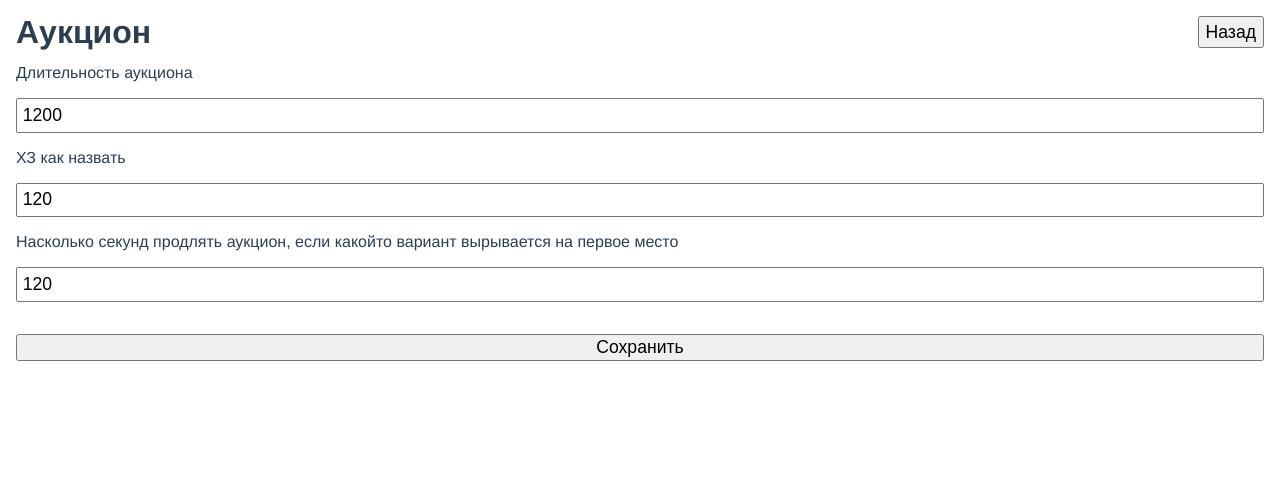
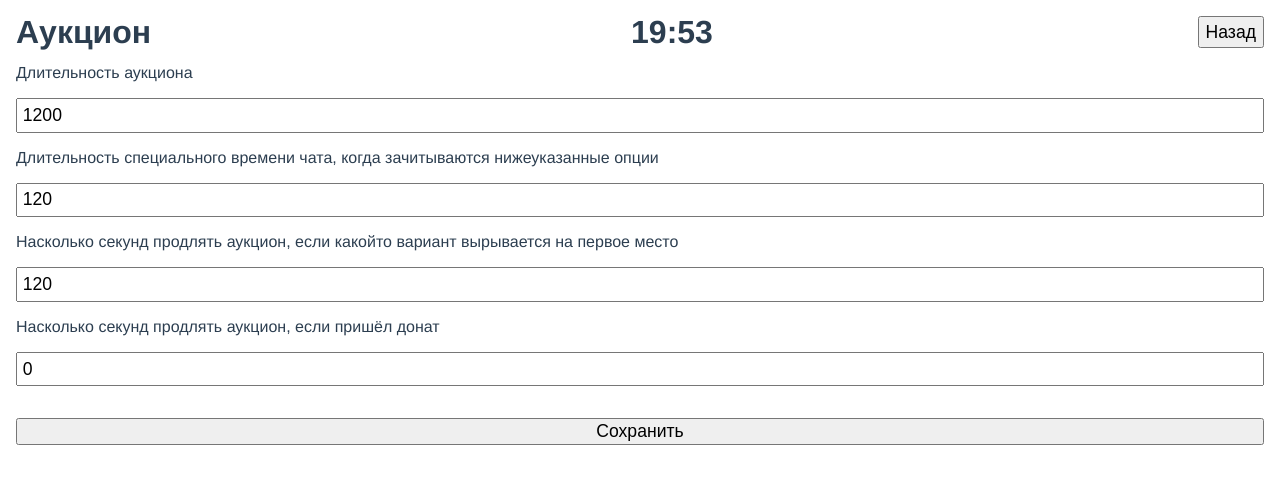
Before and after one commit to khades/simple-auction, a Vue app: page / in a window 1280 px wide. Both pictures are taken after a click on the button "Настроить таймер". Shown: the top 484 px of the page. Built offline with nearby package versions, Linux system fonts and the light colour scheme.

Commit message:
Finished

```diff
--- a/src/App.vue
+++ b/src/App.vue
@@ -3,17 +3,20 @@
     <div v-if="page === 'timerSettings'" id="app" class="auction-app">
          <div class="auction-app__header">
       <div class="auction-app__header-text">Аукцион</div>
+      <Timer :getCurrentAuctionStart=getCurrentAuctionStart :getCurrentAuctionDuration=getCurrentAuctionDuration />
       <div class="auction-app__buttons">
         <button type=button @click=goToApp>Назад</button>
       </div>
     </div>
     <div class="auction-app__body">
-      <TimerSettings :getAuctionDuration=getAuctionDuration :getAuctionTimeout=getAuctionTimeout :getAuctionTimeoutExtension=getAuctionTimeoutExtension :saveTimerSettings=saveTimerSettings />
+      <TimerSettings :getAuctionExtension=getAuctionExtension :getAuctionDuration=getAuctionDuration :getAuctionTimeout=getAuctionTimeout :getAuctionWinnerChangeExtension=getAuctionWinnerChangeExtension :saveTimerSettings=saveTimerSettings />
     </div>
   </div>
   <div v-if="page === 'settings'" id="app" class="auction-app">
     <div class="auction-app__header">
       <div class="auction-app__header-text">Аукцион</div>
+      <Timer :getCurrentAuctionStart=getCurrentAuctionStart :getCurrentAuctionDuration=getCurrentAuctionDuration />
+
       <div class="auction-app__buttons">
         <button type=button @click=goToApp>Назад</button>
       </div>
@@ -26,6 +29,8 @@
   <div v-if="page === 'app'"  id="app" class="auction-app">
     <div class="auction-app__header">
       <div class="auction-app__header-text">Аукцион</div>
+      <Timer :getCurrentAuctionStart=getCurrentAuctionStart :getCurrentAuctionDuration=getCurrentAuctionDuration />
+
       <div class="auction-app__buttons">
         <button type=button @click=goToTimerSettings>Настроить таймер</button>
         <button type=button @click=goToSettings>Настроить системы донатов</button>
@@ -53,6 +58,7 @@ import AuctionItem from "./components/AuctionItem";
 import IncomingTransaction from "./components/IncomingTransaction";
 import Settings from "./components/Settings";
 import TimerSettings from "./components/TimerSettings";
+import Timer from "./components/Timer";
 
 import DonationEvents from "./DonationEvents";
 
@@ -61,9 +67,15 @@ var data = function() {
     parseInt(localStorage.getItem("auctionDuration")) || 1200;
   this.auctionTimeout =
     parseInt(localStorage.getItem("auctionDurationTimeout")) || 120;
-  this.auctionTimeoutExtension =
+  this.auctionWinnerChangeExtension =
     parseInt(localStorage.getItem("auctionDurationTimeoutExtension")) || 120;
-
+  this.auctionExtension =
+    parseInt(localStorage.getItem("auctionExtension")) || 0;
+  this.currentAuctionDuration =
+    parseInt(localStorage.getItem("currentAuctionDuration")) || 1200;
+  this.currentAuctionStart =
+    parseInt(localStorage.getItem("currentAuctionStart")) ||
+    new Date().getTime();
   this.streamlabsKey = localStorage.getItem("streamlabsKey");
   this.donationalertsKey = localStorage.getItem("donationalertsKey");
   this.page = "app";
@@ -106,7 +118,7 @@ var data = function() {
     page: this.page,
     auctionDuration: this.auctionDuration,
     auctionTimeout: this.auctionTimeout,
-    auctionTimeoutExtension: this.auctionTimeoutExtension,
+    auctionWinnerChangeExtension: this.auctionWinnerChangeExtension,
     topAmount: this.topAmount,
     items: this.items,
     streamlabsKey: this.streamlabsKey,
@@ -118,23 +130,36 @@ var data = function() {
     getAuctionTimeout: () => {
       return this.auctionTimeout;
     },
-    getAuctionTimeoutExtension: () => {
-      return this.auctionTimeoutExtension;
+    getCurrentAuctionDuration: () => {
+      return this.currentAuctionDuration;
+    },
+    getAuctionExtension: () => {
+      return this.auctionExtension;
+    },
+    getCurrentAuctionStart: () => {
+      return this.currentAuctionStart;
+    },
+    getAuctionWinnerChangeExtension: () => {
+      return this.auctionWinnerChangeExtension;
     },
     saveTimerSettings: (
       auctionDuration,
       auctionTimeout,
-      auctionTimeoutExtension
+      auctionWinnerChangeExtension,
+      auctionExtension
     ) => {
       this.auctionDuration = parseInt(auctionDuration) || 1200;
       this.auctionTimeout = parseInt(auctionTimeout) || 120;
-      this.auctionTimeoutExtension = parseInt(auctionTimeoutExtension) || 120;
+      this.auctionWinnerChangeExtension = parseInt(auctionWinnerChangeExtension) || 120;
+      this.auctionExtension = parseInt(auctionExtension) || 120;
       localStorage.setItem("auctionDuration", this.auctionDuration);
       localStorage.setItem("auctionTimeout", this.auctionTimeout);
+
       localStorage.setItem(
-        "auctionTimeoutExtension",
-        this.auctionTimeoutExtension
+        "auctionWinnerChangeExtension",
+        this.auctionWinnerChangeExtension
       );
+      localStorage.setItem("auctionExtension", this.auctionExtension);
     },
 
     goToApp: () => {
@@ -153,6 +178,10 @@ var data = function() {
       return this.items;
     },
     addMoneyToItem: (itemName, incomingTransaction) => {
+      var topItem= ""
+      if (this.items.length > 0) {
+        topItem = this.items[0].name
+      }
       var itemFound = this.items.some((item, index) => {
         if (itemName !== item.name) return false;
         this.items[index].amount =
@@ -168,6 +197,14 @@ var data = function() {
       this.incomingTransaсtions = this.incomingTransaсtions.filter(
         item => item !== incomingTransaction
       );
+      if (new Date().getTime() > this.currentAuctionStart +this.currentAuctionDuration* 1000 - this.auctionTimeout * 1000) {
+        this.currentAuctionDuration = this.currentAuctionDuration + this.auctionExtension
+        if (topItem != this.items[0].name) {
+          this.currentAuctionDuration = this.currentAuctionDuration + this.auctionWinnerChangeExtension
+        }
+        localStorage.setItem("currentAuctionDuration", this.auctionDuration);
+
+      }
       localStorage.setItem(
         "incomingTransaсtions",
         JSON.stringify(this.incomingTransaсtions)
@@ -179,6 +216,14 @@ var data = function() {
     fullReset: () => {
       this.items = [];
       this.incomingTransaсtions = [];
+
+      this.currentAuctionDuration = this.auctionDuration;
+      localStorage.setItem("currentAuctionDuration", this.auctionDuration);
+
+      this.currentAuctionStart = new Date().getTime();
+      console.log(this.currentAuctionStart)
+      localStorage.setItem("currentAuctionStart", this.currentAuctionStart);
+
       localStorage.setItem("items", JSON.stringify(this.items));
       localStorage.setItem(
         "incomingTransaсtions",
@@ -211,12 +256,10 @@ var data = function() {
   };
 };
 
-// import HelloWorld from "./components/HelloWorld"
-
 export default {
   data: data,
   name: "App",
-  components: { AuctionItem, IncomingTransaction, Settings, TimerSettings }
+  components: { AuctionItem, IncomingTransaction, Settings, TimerSettings, Timer }
 };
 </script>
 
@@ -247,7 +290,7 @@ body {
   flex-direction: row;
   justify-content: space-between;
 }
-.auction-app__header-text {
+.auction-app__header-text, .timer {
   font-size: 2rem;
   font-weight: bolder;
   line-height: 2rem;
--- /dev/null
+++ b/src/components/Timer.vue
@@ -0,0 +1,58 @@
+<template>
+  <div class="timer">
+      {{ timer }}
+  </div>
+</template>
+
+<script>
+export default {
+  name: "Timer",
+  props: ["getCurrentAuctionDuration", "getCurrentAuctionStart"],
+  data() {
+    return {
+      timer: "00:00"
+    };
+  },
+  mounted() {
+    this.interval = setInterval(
+      function() {
+        this.timer = this.getTimer();
+      }.bind(this),
+      1000
+    );
+  },
+  methods: {
+    getTimer: function() {
+      var secondsLeft = Math.floor(
+        (this.getCurrentAuctionStart() +
+          this.getCurrentAuctionDuration() * 1000 -
+          new Date().getTime()) /
+          1000
+      );
+
+      if (secondsLeft < 0 || secondsLeft == NaN) {
+        return "00:00";
+      }
+      var hours = Math.floor(secondsLeft / 3600);
+      var minutes = Math.floor(secondsLeft / 60 - hours * 60);
+      var seconds = Math.floor(secondsLeft - minutes * 60 - hours * 3600);
+      var text = "";
+      if (hours > 0) {
+        text = `${hours}:`;
+      }
+      if (minutes > 9) {
+        text = text + minutes + ":";
+      } else {
+        text = text + "0" + minutes + ":";
+      }
+      if (seconds > 9) {
+        text = text + seconds;
+      } else {
+        text = text + "0" + seconds;
+      }
+
+      return text;
+    }
+  }
+};
+</script>
--- a/src/components/TimerSettings.vue
+++ b/src/components/TimerSettings.vue
@@ -2,11 +2,13 @@
   <div class="timer-settings">
       <label for="auctionDuration">Длительность аукциона</label>
       <input type="number" v-model.number="auctionDuration" id="auctionDuration"/>
-      <label for="auctionTimeout">ХЗ как назвать</label>
+      <label for="auctionTimeout">Длительность специального времени чата, когда зачитываются нижеуказанные опции</label>
       <input type="number" v-model.number="auctionTimeout" id="auctionTimeout" />
-      <label for="auctionTimeoutExtension">Насколько секунд продлять аукцион, если какойто вариант вырывается на первое место</label>
-      <input type="number" v-model.number="auctionTimeoutExtension" id="auctionTimeoutExtension" />
-      <button type=button @click="saveTimerSettings(auctionDuration, auctionTimeout, auctionTimeoutExtenson)">Сохранить</button>
+      <label for="auctionWinnerChangeExtension">Насколько секунд продлять аукцион, если какойто вариант вырывается на первое место</label>
+      <input type="number" v-model.number="auctionWinnerChangeExtension" id="auctionWinnerChangeExtension" />
+      <label for="auctionExtension">Насколько секунд продлять аукцион, если пришёл донат</label>
+      <input type="number" v-model.number="auctionExtension" id="auctionExtension" />
+      <button type=button @click="saveTimerSettings(auctionDuration, auctionTimeout, auctionWinnerChangeExtension, auctionExtension)">Сохранить</button>
   </div>
 </template>
 
@@ -16,21 +18,24 @@ export default {
   props: [
     "getAuctionDuration",
     "getAuctionTimeout",
-    "getAuctionTimeoutExtension",
+    "getAuctionWinnerChangeExtension",
+    "getAuctionExtension",
+
     "saveTimerSettings"
   ],
   data: function() {
     return {
       auctionDuration: this.getAuctionDuration(),
       auctionTimeout: this.getAuctionTimeout(),
-      auctionTimeoutExtension: this.getAuctionTimeoutExtension()
+      auctionWinnerChangeExtension: this.getAuctionWinnerChangeExtension(),
+      auctionExtension: this.getAuctionExtension()
     };
   }
 };
 </script>
 <style scoped>
-.timer-settings{
-    display:flex;
+.timer-settings {
+  display: flex;
   flex-direction: column;
   width: 100%;
   text-align: left;
@@ -42,12 +47,12 @@ export default {
 .timer-settings > button + * {
   margin-top: 1rem;
 }
-.timer-settings > button  {
+.timer-settings > button {
   margin-top: 1rem;
 }
-.timer-settings >* {
+.timer-settings > * {
   width: 100%;
-    margin-bottom:1rem;
+  margin-bottom: 1rem;
 }
 .timer-settings > button {
   font-size: 1.1rem;
```
Lines whose indentation alone changed are shown as unchanged.
